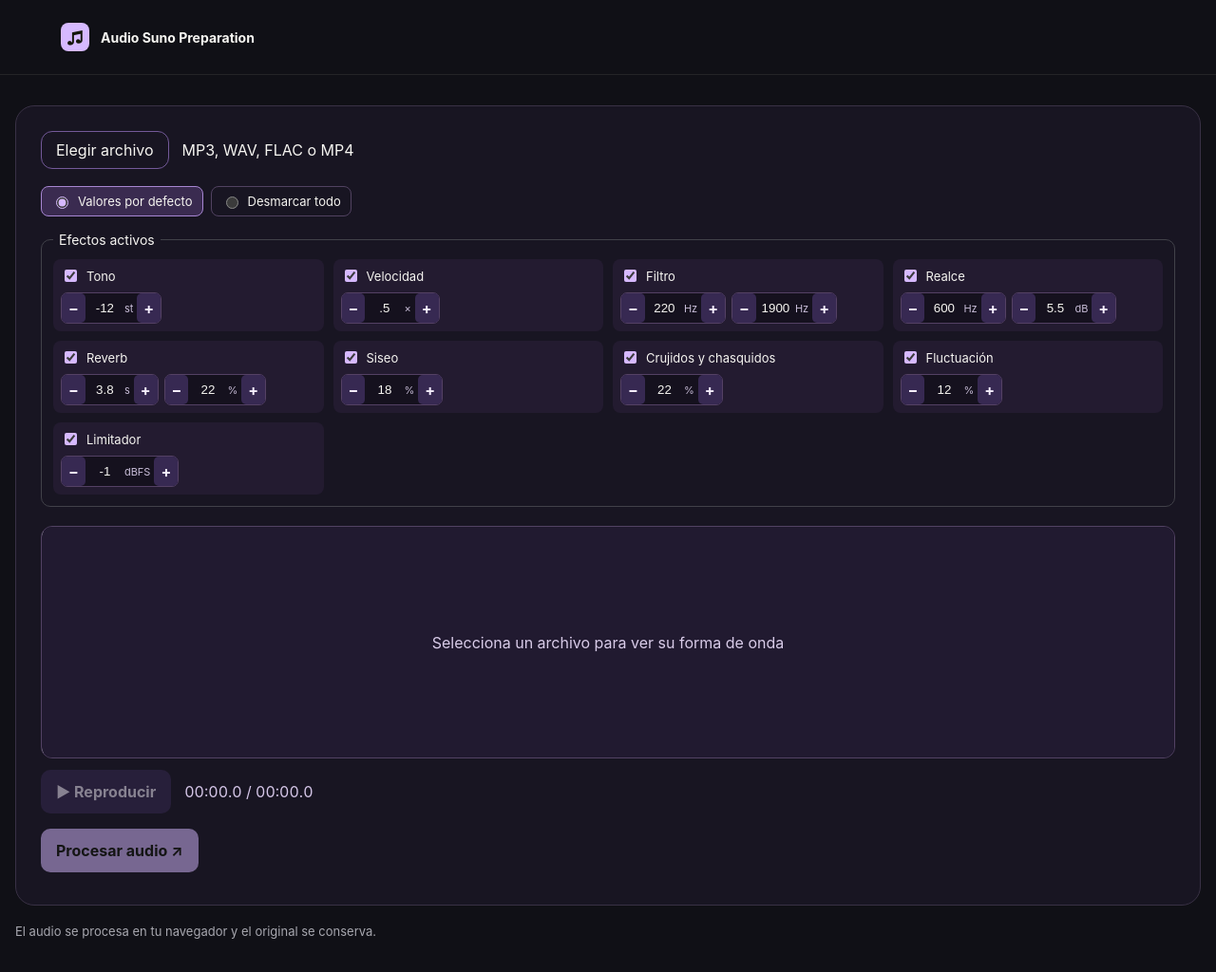
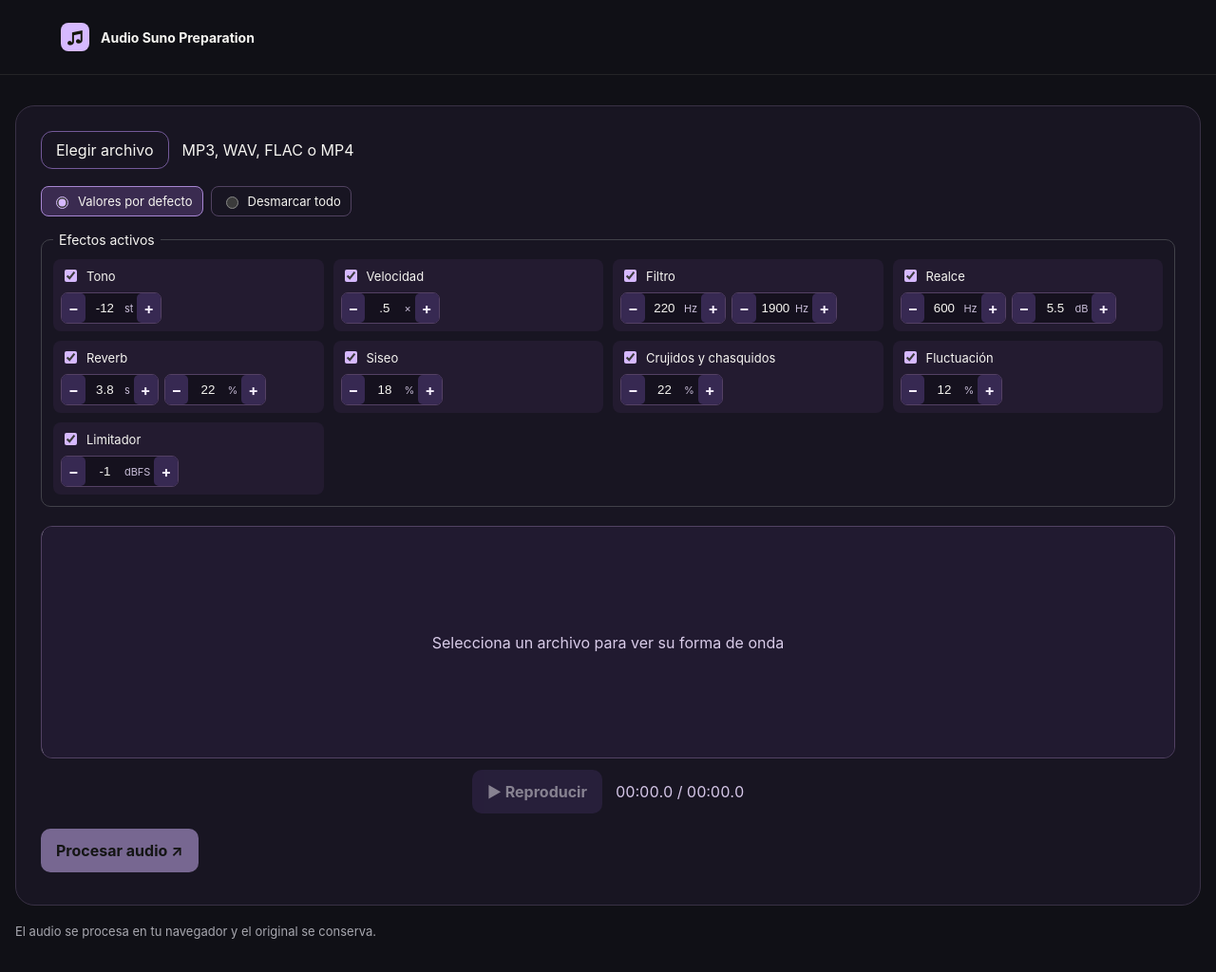
Before and after one commit to CodeByDante/audio-suno-preparation, a plain HTML site: page index.html in a window 1280 px wide. Shown: the whole page at 95% size. Drawn offline with Linux system fonts and the light colour scheme.

Commit message:
Center playback buttons and time counters

```diff
--- a/index.html
+++ b/index.html
@@ -1,6 +1,6 @@
 <!doctype html>
 <html lang="es"><head><meta charset="utf-8"><meta name="viewport" content="width=device-width,initial-scale=1">
-<title>Audio Suno Preparation</title><link rel="stylesheet" href="./style.css?v=5"></head>
+<title>Audio Suno Preparation</title><link rel="stylesheet" href="./style.css?v=6"></head>
 <body><header><span class="mark" aria-hidden="true">♫</span> Audio Suno Preparation</header>
 <main>
 <form class="panel" id="processor">
--- a/style.css
+++ b/style.css
@@ -83,3 +83,4 @@ h1 { font-size:clamp(32px,5vw,54px); letter-spacing:-.055em; margin:0 0 24px; }
 #result .timeline { height:clamp(105px,14vw,170px); }
 #result #download { margin:0; background:var(--accent); color:#20152d; }
 #result-play { background:#372952; color:#f6efff; }
+#source-preview .transport { justify-content:center; }
```
